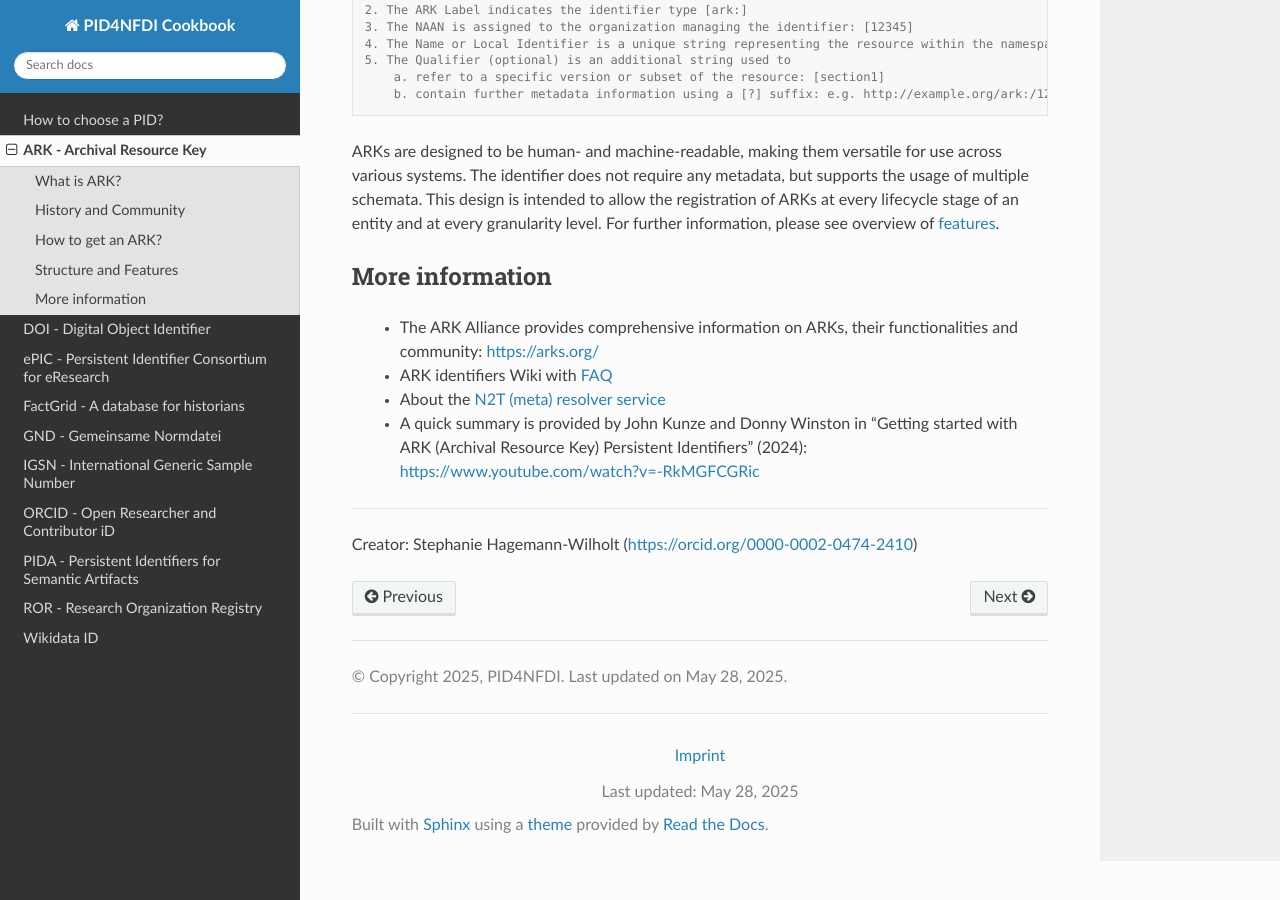
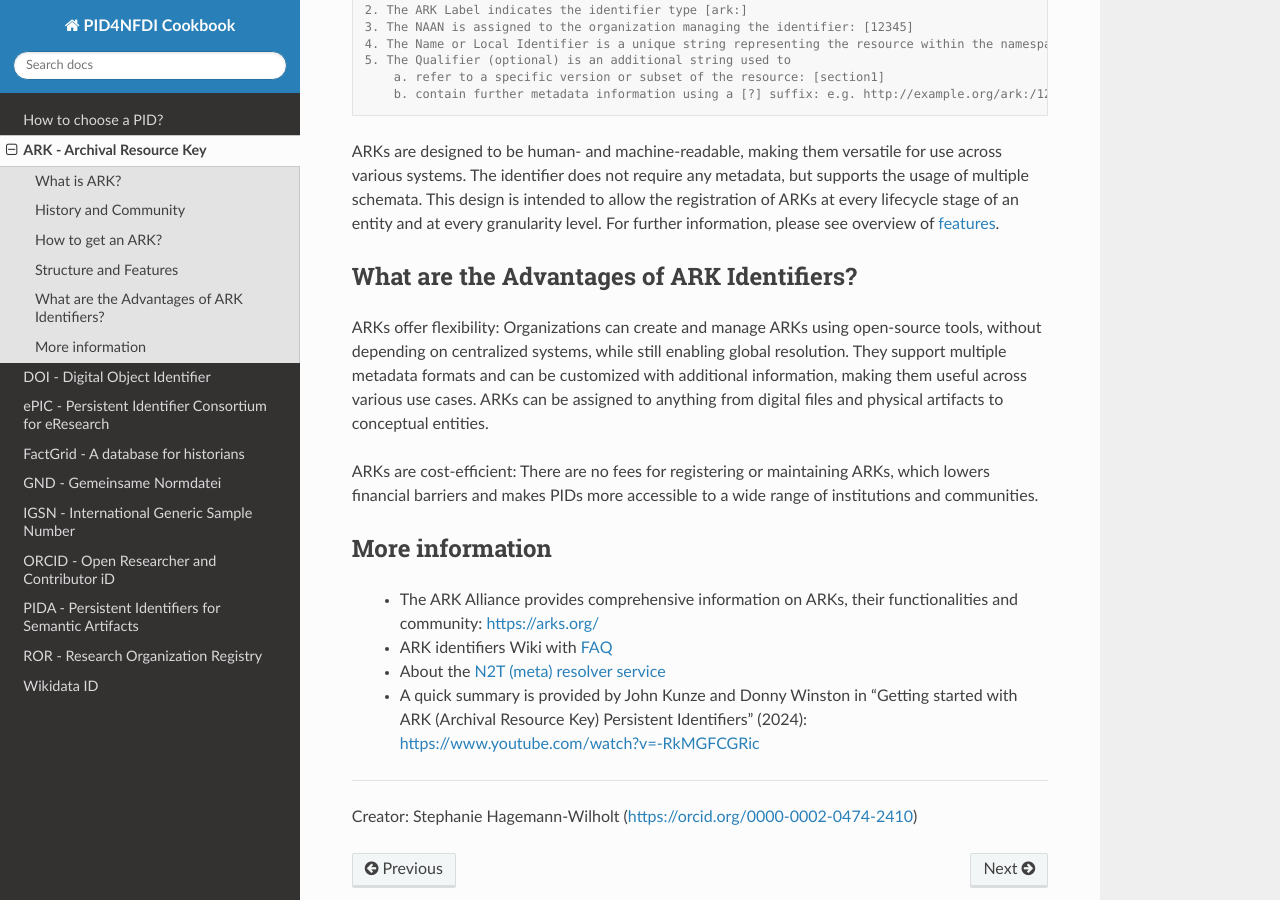
Before and after one commit to stephw-tib/pid4nfdi-training, a Sphinx documentation site: the page built from docs/source/ark.rst, in a window 1280 px wide and 900 px high, scrolled down 1230 px. Built offline with Sphinx 7.4.7 and the Read the Docs theme 3.1.0, drawn with Linux system fonts in a browser that asks for light colours; pages that are not in the unit, such as notebooks, are missing from menus.

Commit message:
Update ark.rst
add advantages

Signed-off-by: stephw-tib <62946028+stephw-tib@users.noreply.github.com>

```diff
--- a/docs/source/ark.rst
+++ b/docs/source/ark.rst
@@ -45,6 +45,12 @@ How does an ARK look like? Here is an example of the structure:
 
 ARKs are designed to be human- and machine-readable, making them versatile for use across various systems. The identifier does not require any metadata, but supports the usage of multiple schemata. This design is intended to allow the registration of ARKs at every lifecycle stage of an entity and at every granularity level. For further information, please see overview of `features <https://arks.org/about/ark-features/>`_.
 
+What are the Advantages of ARK Identifiers?
+-------------------------------------------
+ARKs offer flexibility: Organizations can create and manage ARKs using open-source tools, without depending on centralized systems, while still enabling global resolution. They support multiple metadata formats and can be customized with additional information, making them useful across various use cases. ARKs can be assigned to anything from digital files and physical artifacts to conceptual entities.
+
+ARKs are cost-efficient: There are no fees for registering or maintaining ARKs, which lowers financial barriers and makes PIDs more accessible to a wide range of institutions and communities.
+
 
 More information
 ----------------
```
